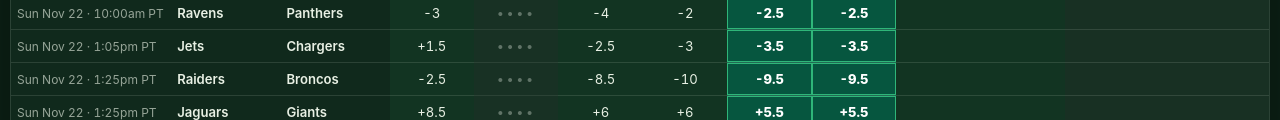
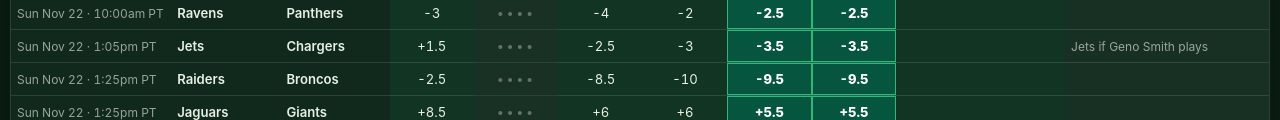
Before and after one commit to donnellybire/nfl, a plain HTML site: page week11/index.html in a window 1280 px wide. Shown: the part 459-579 px from the top of the page. Drawn offline with Linux system fonts and the light colour scheme.

Commit message:
Week 11: Jets if Geno Smith plays

```diff
--- a/week11/index.html
+++ b/week11/index.html
@@ -196,7 +196,7 @@
         <td class="pick" data-col="splash" data-value="-3.5" aria-label="Timmy V 5-0">-3.5</td>
         <td class="pick" data-col="nats" data-value="" aria-label="NATS line"></td>
         <td class="pick" contenteditable="true" spellcheck="false" data-col="live" data-value="" aria-label="Live line"></td>
-        <td class="notes" contenteditable="true" spellcheck="false" data-col="notes" data-value="" aria-label="Notes"></td>
+        <td class="notes" contenteditable="true" spellcheck="false" data-col="notes" data-value="Jets if Geno Smith plays" aria-label="Notes">Jets if Geno Smith plays</td>
       </tr>
 <tr>
         <td class="when">Sun Nov 22 · 1:25pm PT</td>
```
